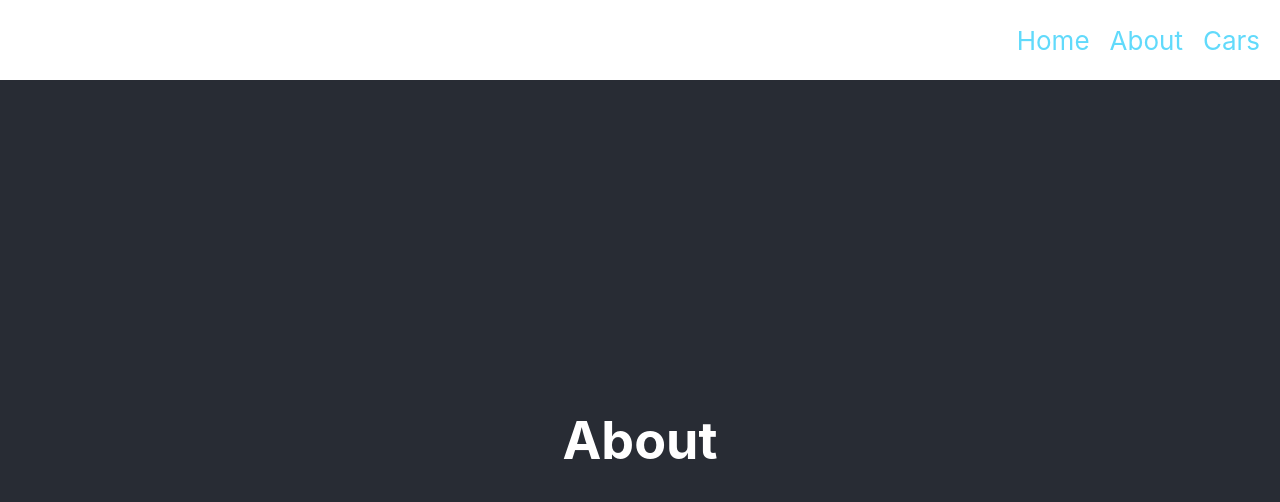
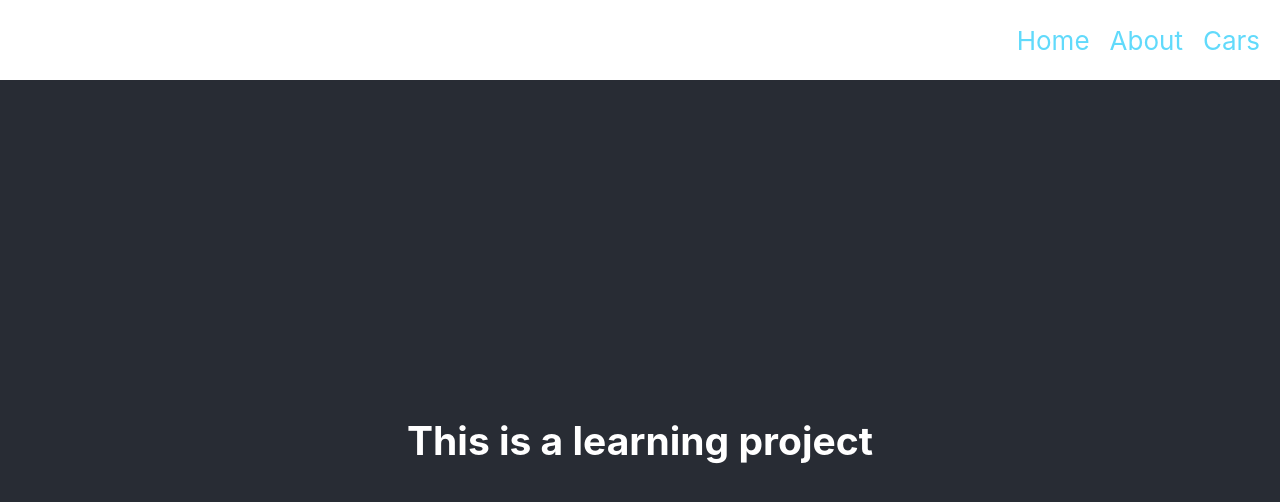
Before and after one commit to shumikhinigor/react, a React (Create React App) app: page /about in a window 1280 px wide. Shown: the top 502 px of the page. Built offline with nearby package versions, Linux system fonts and the light colour scheme.

Commit message:
updated about

```diff
--- a/src/views/About/About.js
+++ b/src/views/About/About.js
@@ -5,7 +5,7 @@ class About extends Component {
 	render() {
 		return (
 			<div className={ classes.About }>
-				<h1>About</h1>
+				<h2>This is a learning project</h2>
 			</div>
 		)
 	}
--- a/src/views/Home/Home.js
+++ b/src/views/Home/Home.js
@@ -7,7 +7,6 @@ class Home extends Component {
 		return (
 			<div className={ classes.Home }>
 				<Welcome />
-				<h1>Home page</h1>
 			</div>
 		)
 	}
```
